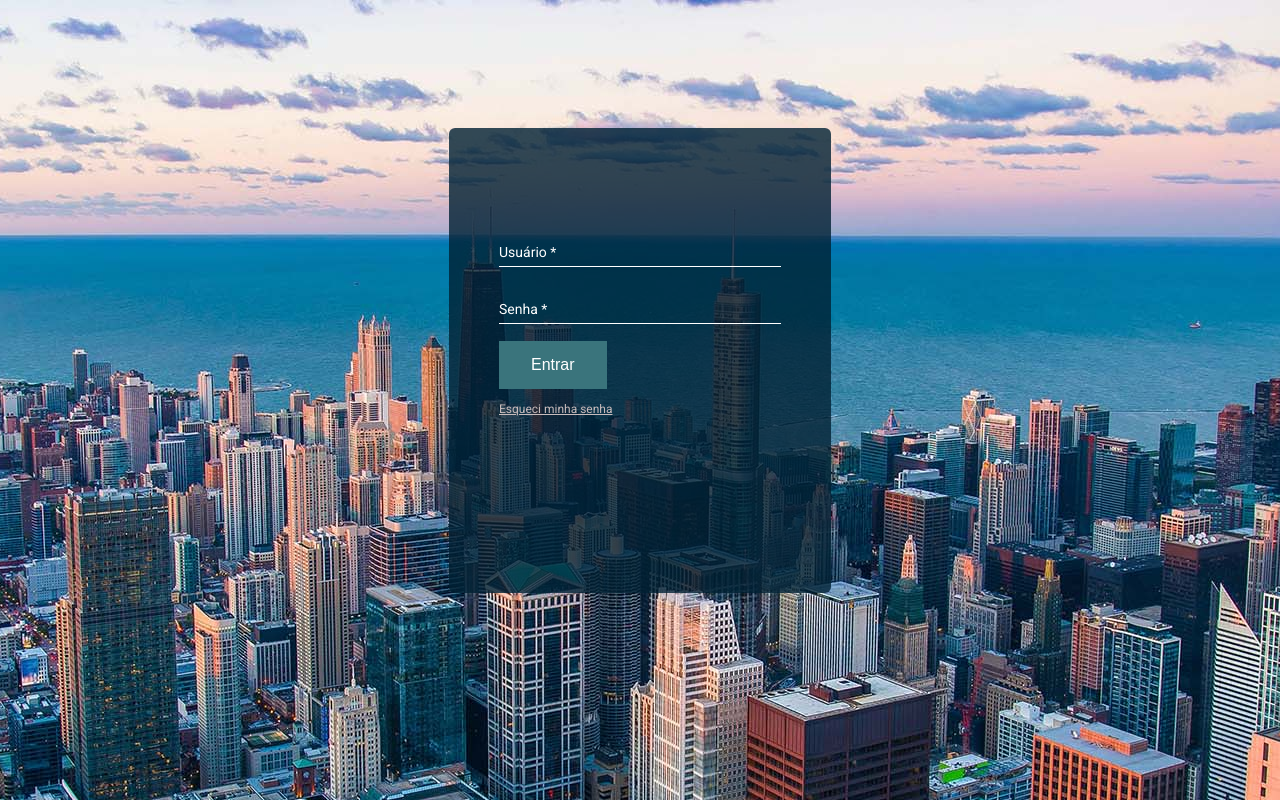
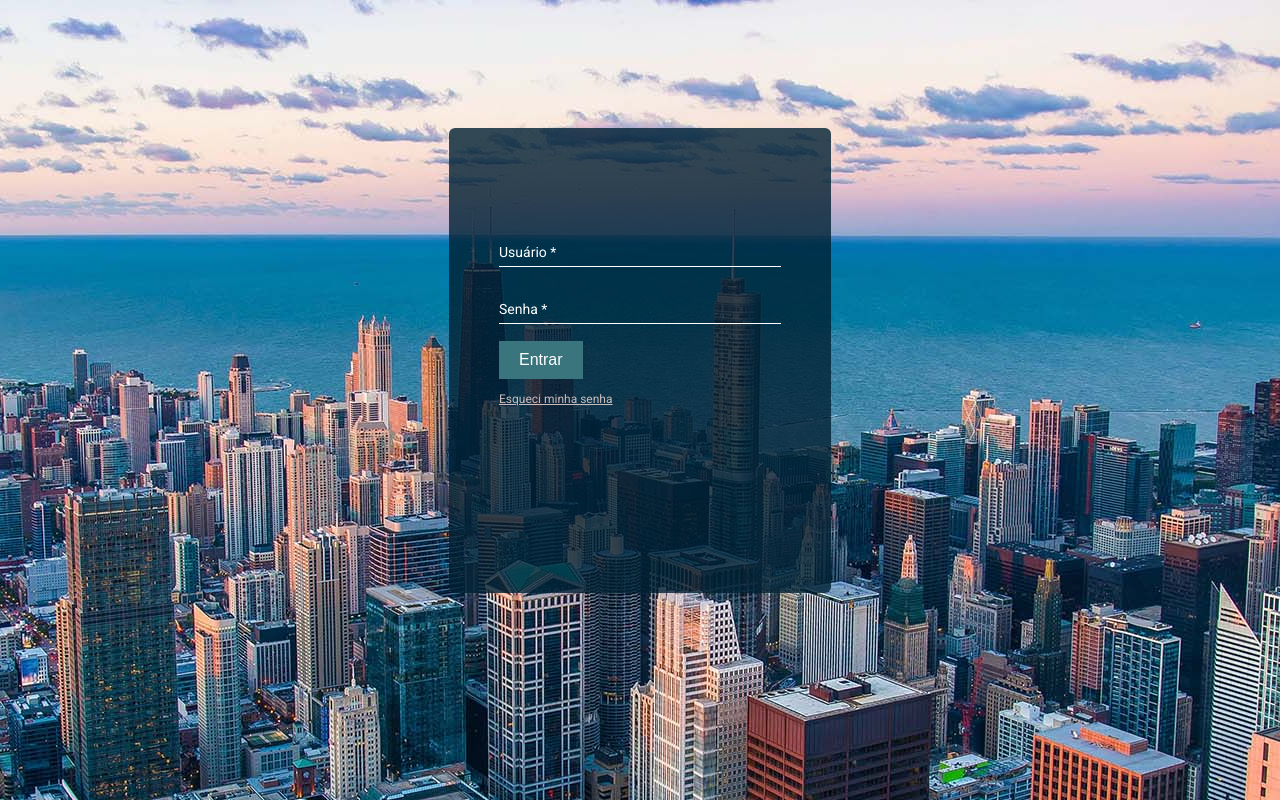
Before and after one commit to benones/panel, an Angular app: page / in a window 1280 px wide. Built offline with nearby package versions, Linux system fonts and the light colour scheme.

Commit message:
adjust button login

```diff
--- a/src/app/pages/login/login.component.scss
+++ b/src/app/pages/login/login.component.scss
@@ -47,7 +47,7 @@ mat-form-field, .user-pass input {
   background-color: #3a747c; /* Green */
   border: none;
   color: #ffffff;
-  padding: 15px 32px;
+  padding: 10px 20px;
   text-align: center;
   text-decoration: none;
   display: inline-block;
```
